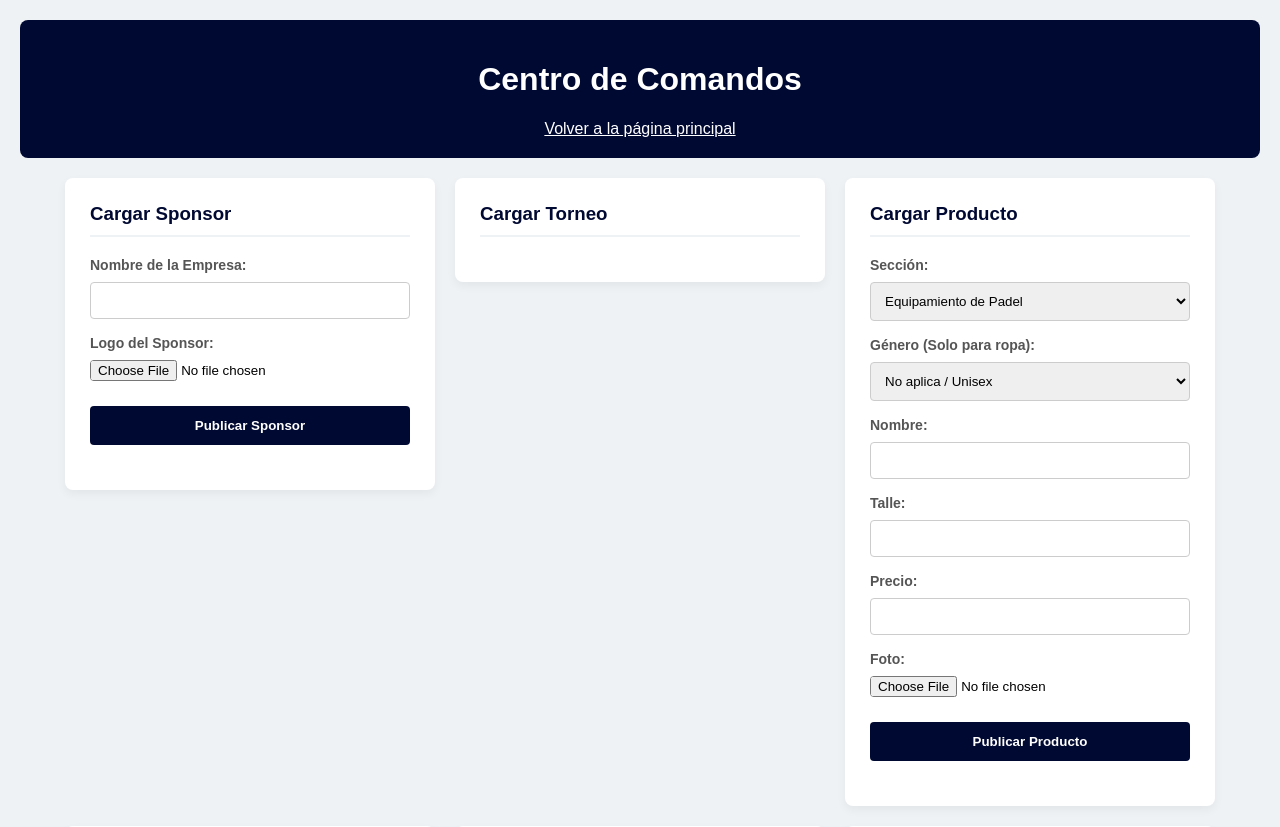
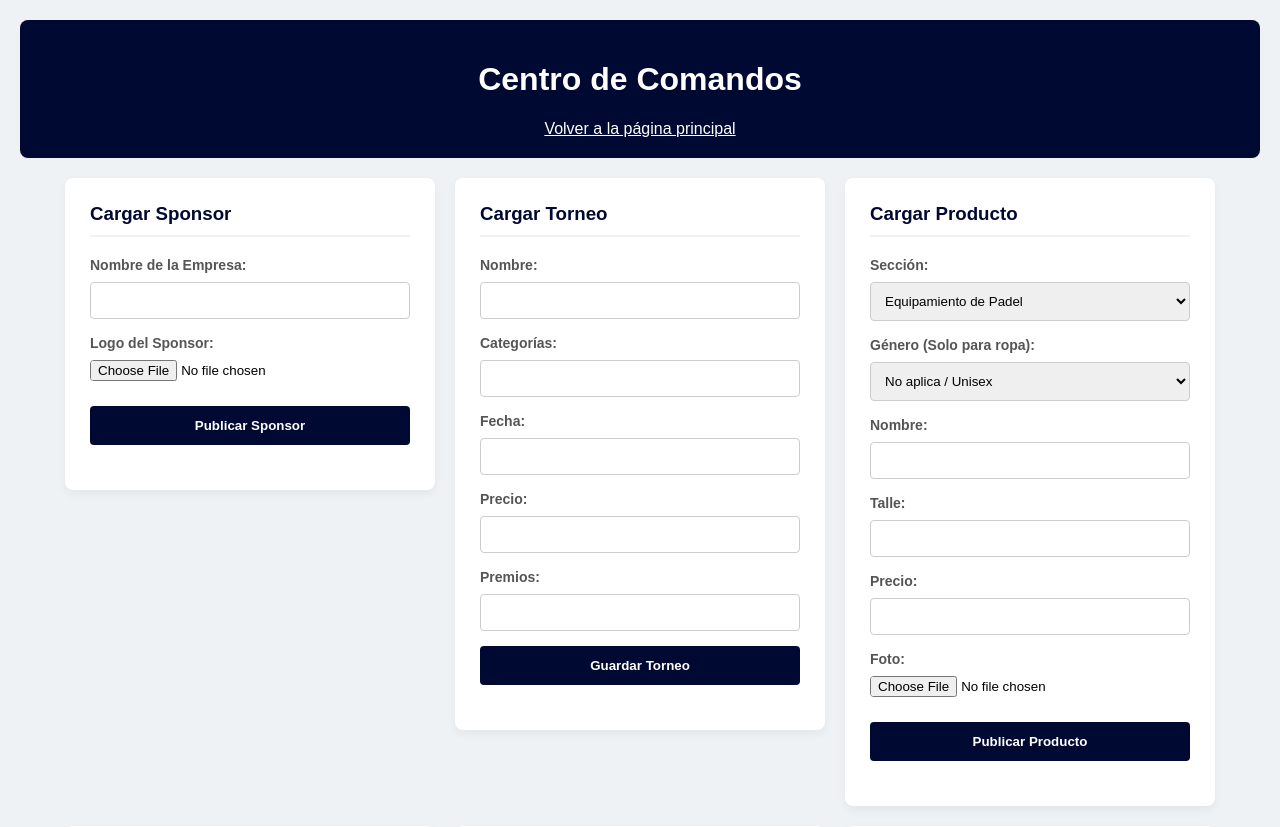
Before and after one commit to martincolombo2001/padel-perez, a Flask app: page /admin in a window 1280 px wide. Shown: the top 827 px of the page. Run offline with Flask 3, Linux system fonts and the light colour scheme; the visitor is signed in with stand-in values (Sample User, id 1); data that the repository does not hold is empty; some libraries are stand-ins or nearby versions.

Commit message:
arreglo torneos

```diff
--- a/templates/admin.html
+++ b/templates/admin.html
@@ -49,8 +49,24 @@
         <!-- MÓDULO TORNEOS -->
         <div class="formulario">
             <h3>Cargar Torneo</h3>
-            <!-- ... (el formulario "Cargar Torneo" queda igual) ... -->
-            <ul class="lista-items">
+
+            <!-- FORMULARIO PARA CREAR NUEVO TORNEO (El que se había borrado) -->
+            <form action="/admin" method="POST">
+                <input type="hidden" name="accion" value="nuevo_torneo">
+                <label>Nombre:</label>
+                <input type="text" name="nombre" required>
+                <label>Categorías:</label>
+                <input type="text" name="categorias" required>
+                <label>Fecha:</label>
+                <input type="text" name="fecha" required>
+                <label>Precio:</label>
+                <input type="text" name="precio" required>
+                <label>Premios:</label>
+                <input type="text" name="premios" required>
+                <button type="submit">Guardar Torneo</button>
+            </form>
+
+            <ul class="lista-items" style="margin-top: 20px;">
                 {% for torneo in torneos %}
                 <li style="display: flex; flex-direction: column; align-items: stretch; margin-bottom: 10px; padding: 15px; background: #fff; border-radius: 8px; border-left: 4px solid #000932; box-shadow: 0 2px 4px rgba(0,0,0,0.05);">
                     <div style="display: flex; justify-content: space-between; align-items: center; width: 100%;">
@@ -91,11 +107,9 @@
                                 <div style="flex: 1;">
                                     <label style="font-size: 12px;">Categoría:</label>
                                     <select name="categoria_puntos" style="padding: 5px; font-size: 13px; margin: 0;">
-                                        <option value="4ta">4ta</option>
-                                        <option value="5ta">5ta</option>
+                                         <option value="5ta">5ta</option>
                                         <option value="6ta">6ta</option>
                                         <option value="7ma">7ma</option>
-                                        <option value="8va">8va</option>
                                         <option value="Suma 12/13">Suma 12/13</option>
                                     </select>
                                 </div>
```
